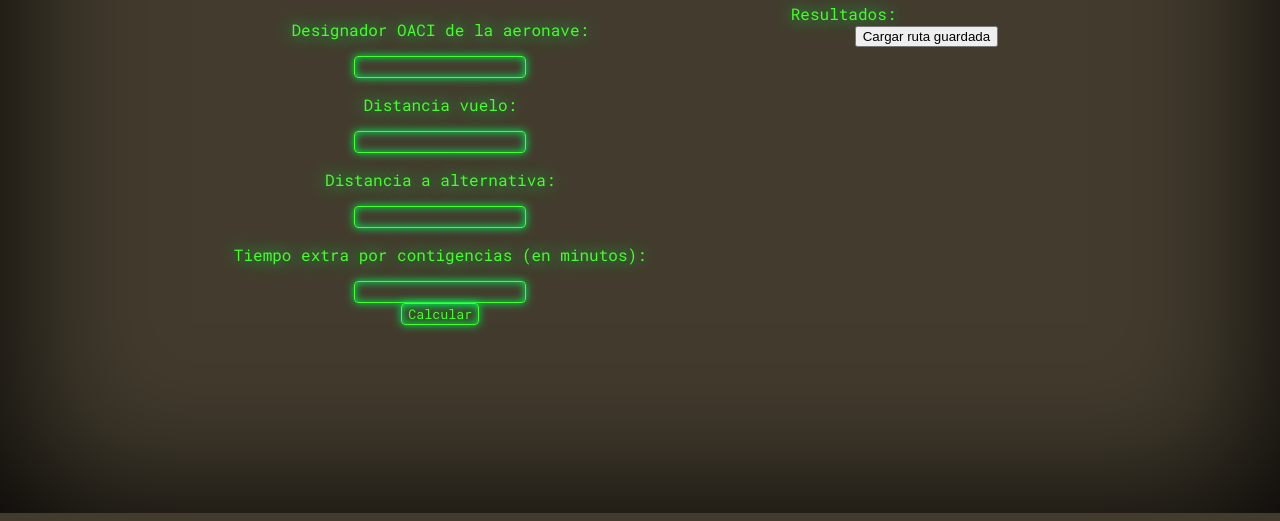
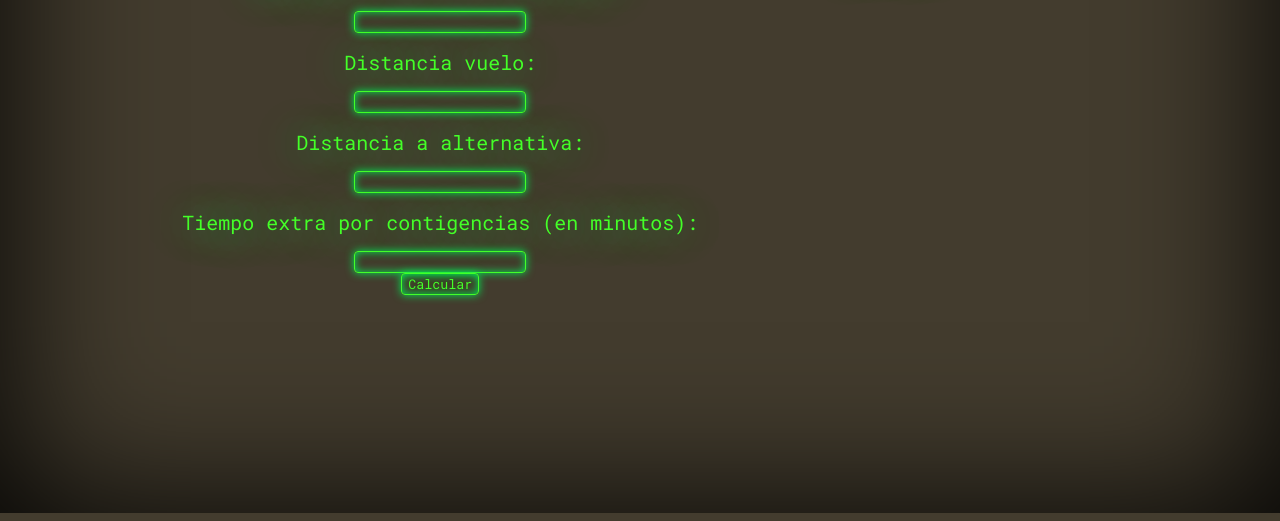
Before and after one commit to fginaca/Calculadora-aeronautica, a plain HTML site: page pages/calculadora.html in a window 1280 px wide. Shown: the part 287-808 px from the top of the page. Drawn offline with Linux system fonts and the light colour scheme.

Commit message:
modificaciones de formato

```diff
--- a/CSS/calculadora.css
+++ b/CSS/calculadora.css
@@ -1,13 +1,8 @@
-:root {
-    --celeste: #79a8b6;
-    --blanco: #fefcf1;
-    --azul_oscuro: #0d3776;
-    --fuente: Verdana, Geneva, Tahoma, sans-serif;
-}
+@import 'general.css';
 
 html{
     height: 100vh;
-    font-family: var(--fuente);
+    /* font-family: var(--fuente); */
 }
 section {
     display: flex;
--- a/CSS/general.css
+++ b/CSS/general.css
@@ -2,8 +2,9 @@
     --celeste: #c6f2ff;
     --blanco: #fefcf1;
     --azul_oscuro: #0d3776;
-    --fuente: Verdana, Geneva, Tahoma, sans-serif;
+    --fuente: 'Roboto Mono', monospace;
     --roboto: 'Roboto Mono', monospace;
+    --chakra: 'Chakra Petch', sans-serif;
     --verde:  #00ea52;
     --verde_claro: #44ff28;
     --bkgn: #151515;
@@ -17,13 +18,14 @@ html {
 body {
 
     /* background-image: linear-gradient(to bottom, var(--azul_oscuro) 10%, var(--celeste) 60%, var(--blanco)); */
-    font-family: var(--roboto);
+    font-family: var(--fuente);
+    /* font-family:'Times New Roman', Times, serif; */
     /* background-color: var(--bkgn); */
     /* background-image: radial-gradient(#524a3c 0.01%, var(--bkgn) ); */
     background-color: #433c2e ;
-    text-shadow: 0px 0px 2vh var(--verde) ;
+    text-shadow: 0px 0px 5vh var(--verde) ;
     color: var(--verde_claro);
-    height: 100%;
+    height: 90%;
     display: flex;
     flex-direction: column;
     justify-content: center;
@@ -35,11 +37,11 @@ body {
     padding-bottom: 1vh;
     font-size: 3vh;
     background: none;
-    font-family: var(--roboto);
+    font-family: var(--fuente) ;
     color: var(--verde_claro);
-    text-shadow: 0px 0px 2vh var(--verde) ;
+    text-shadow: 0px 0px 5vh var(--verde) ;
     border: 0.5vh solid var(--verde_claro);
-    box-shadow: 0px 0px 1vh var(--verde), inset 0px 0px 1vh var(--verde);
+    box-shadow: 0px 0px 2vh var(--verde), inset 0px 0px 2vh var(--verde);
     border-radius: 1vh;
     margin: 1vh;
 }
@@ -59,7 +61,7 @@ body {
     font-size: 2vh;
     background: none;
     border: none;
-    font-family: var(--roboto);
+    font-family: var(--fuente);
     color: var(--verde_claro);
     text-shadow: 0px 0px 2vh var(--verde) ;
     /* color: var(--blanco); */
@@ -69,6 +71,10 @@ body {
 .boton_lite:hover {
     /* color: var(--bkgn); */
     scale: 0.9;
+    border: 0.1vh solid var(--verde_claro);
+    box-shadow: 0px 0px 2vh var(--verde), inset 0px 0px 2vh var(--verde);
+    border-radius: 1vh;
+
 }
 
 .alerta {
@@ -86,16 +92,18 @@ body {
 
 label {
     margin: 2vh;
-    font-size: 2vh;
+    font-size: 2.5vh;
+    text-shadow: 0px 0px 5vh var(--verde) ;
+    font-family: var(--fuente);
     /* color: var(--azul_oscuro); */
     /* text-shadow: 0px 0px 1vh var(--azul_oscuro); */
 }
 
 input {
     /* background:  #fefcf127; */
-    font-family: var(--roboto);
+    font-family: var(--fuente);
     color: var(--verde_claro);
-    text-shadow: 0px 0px 2vh var(--verde) ;
+    text-shadow: 0px 0px 5vh var(--verde);
     background: none;
     border: 1px solid var(--verde_claro);
     border-radius: 0.5vh;
--- a/CSS/index.css
+++ b/CSS/index.css
@@ -1,14 +1,4 @@
-:root {
-    --celeste: #c6f2ff;
-    --blanco: #fefcf1;
-    --azul_oscuro: #0d3776;
-    --fuente: Verdana, Geneva, Tahoma, sans-serif;
-    --roboto: 'Roboto Mono', monospace;
-    --verde:  #00ea527d;
-    --verde_claro: #44ff28;
-    --bkgn: #151515;
-
-}
+@import 'general.css';
 
 /* html {
     height: 100vh;
--- a/CSS/login.css
+++ b/CSS/login.css
@@ -1,4 +1,4 @@
-:root {
+/* :root {
     --celeste: #c6f2ff;
     --blanco: #fefcf1;
     --azul_oscuro: #0d3776;
@@ -7,7 +7,10 @@
     --verde:  #00ea527d;
     --verde_claro: #44ff28;
 
-}
+} */
+
+@import 'general.css';
+
 
 h1 {
     font-size: 8vh;
--- a/pages/calculadora.html
+++ b/pages/calculadora.html
@@ -4,8 +4,10 @@
     <meta charset="UTF-8">
     <meta name="viewport" content="width=device-width, initial-scale=1.0">
     <link rel="preconnect" href="https://fonts.googleapis.com">
+    <link rel="preconnect" href="https://fonts.gstatic.com" crossorigin>
+    <link href="https://fonts.googleapis.com/css2?family=Chakra+Petch&display=swap" rel="stylesheet">
     <link href="https://fonts.googleapis.com/css2?family=Roboto+Mono&display=swap" rel="stylesheet">
-    <link rel="stylesheet" href="../CSS/general.css">
+    <!-- <link rel="stylesheet" href="../CSS/general.css"> -->
     <link rel="stylesheet" href="../CSS/calculadora.css">
     <title>Calculadora</title>
 </head>
```
Also changed, not shown: index.html (+3 -1 lines), pages/login.html (+3 -1 lines).
